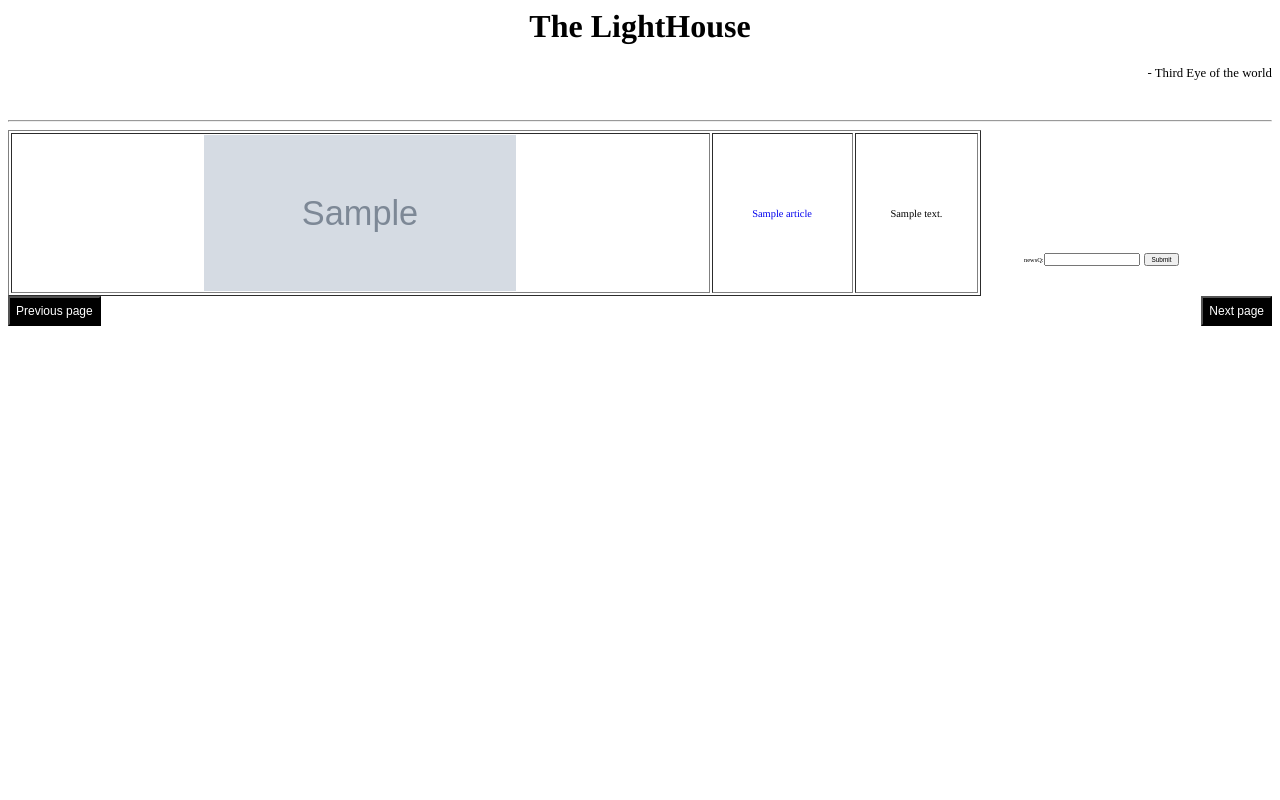
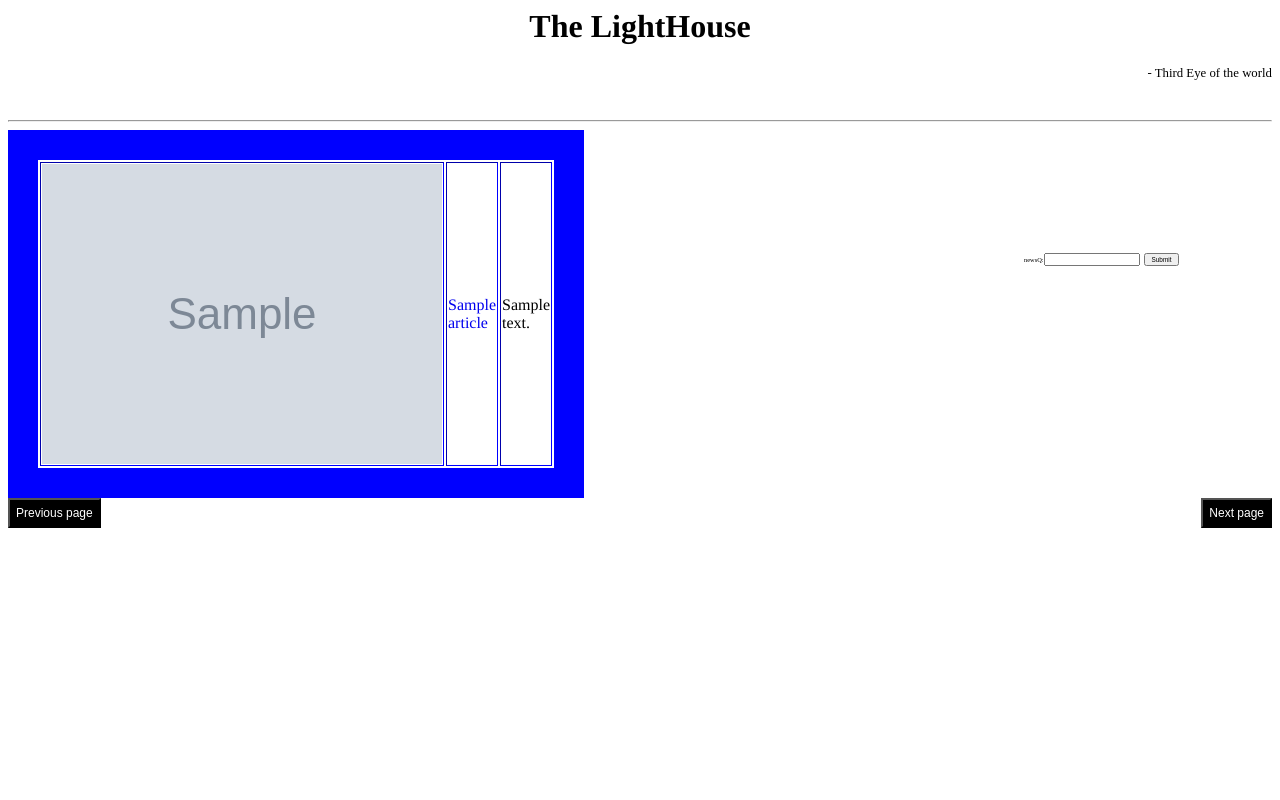
Before and after one commit to atul1503/Newzer, a Django app: template HelloDjango/templates/news.html in a window 1280 px wide. Run offline with Django 3.2, Linux system fonts and the light colour scheme; tables that the repository leaves empty hold one stand-in row (values such as "Sample post"); the template is opened without the code that fills it: values that come from a table or form of the project are taken from there, most other values are stand-ins (such as "Sample title", 1, 10 or a date in 2020); grey boxes marked "Sample" are stand-in pictures.

Commit message:
autoCommit

```diff
--- a/HelloDjango/templates/news.html
+++ b/HelloDjango/templates/news.html
@@ -1,10 +1,13 @@
 <html>
 <title>News for ya!</title>
 <style>
+*
+{
+box-sizing:border-box;
+}
 td{
-text-align:center;
-font-size:0.65em;
 font-family:Times;
+width:10px;
 }
 form *
 {
@@ -41,6 +44,15 @@ a:hover
 {
 color:#f10c45;
 }
+table
+{
+float:left;
+border: 30px solid blue;
+}
+img
+{
+width:400px;
+}
 </style>
 <body>
 <h1 style="text-align:center;font-family:Times"> The LightHouse </h1>
@@ -55,10 +67,10 @@ color:#f10c45;
 </form>
 
 <div id="Container">
-<table style="float:left" border="1" width=77%>
+<table border="1">
 {% for i in articles %}
 <tr>
-<td><img style="height:15em;width:30em" src="{{i.urlToImage}}"></td>
+<td><img src="{{i.urlToImage}}"></td>
 <td><a href="{{i.url}}">{{i.title}}</a></td>
 <td>{{i.description}}</td>
 </tr>
```
Also changed, not shown: db.sqlite3, 1 other file.
